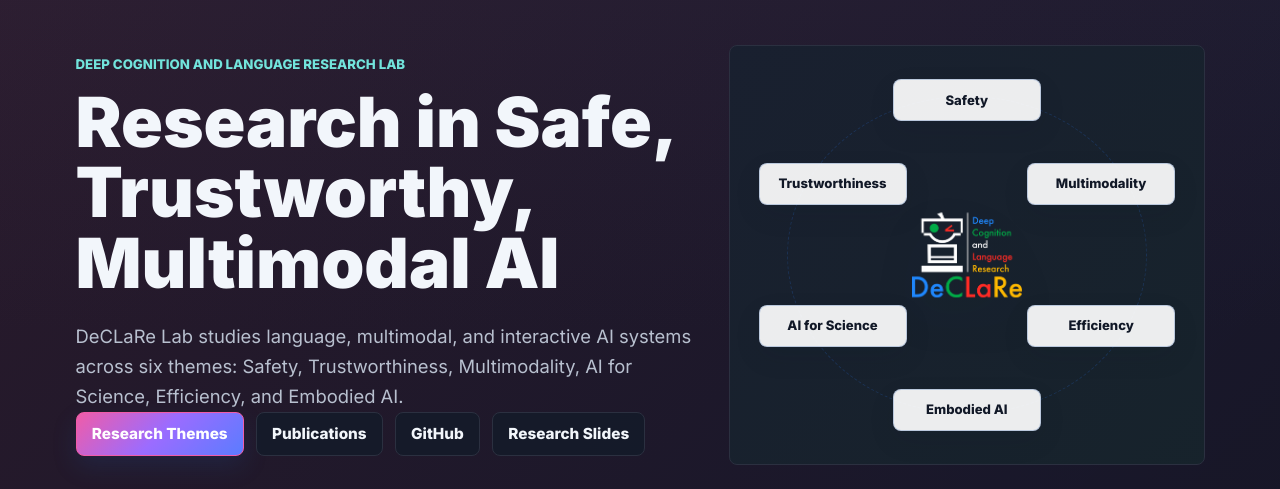
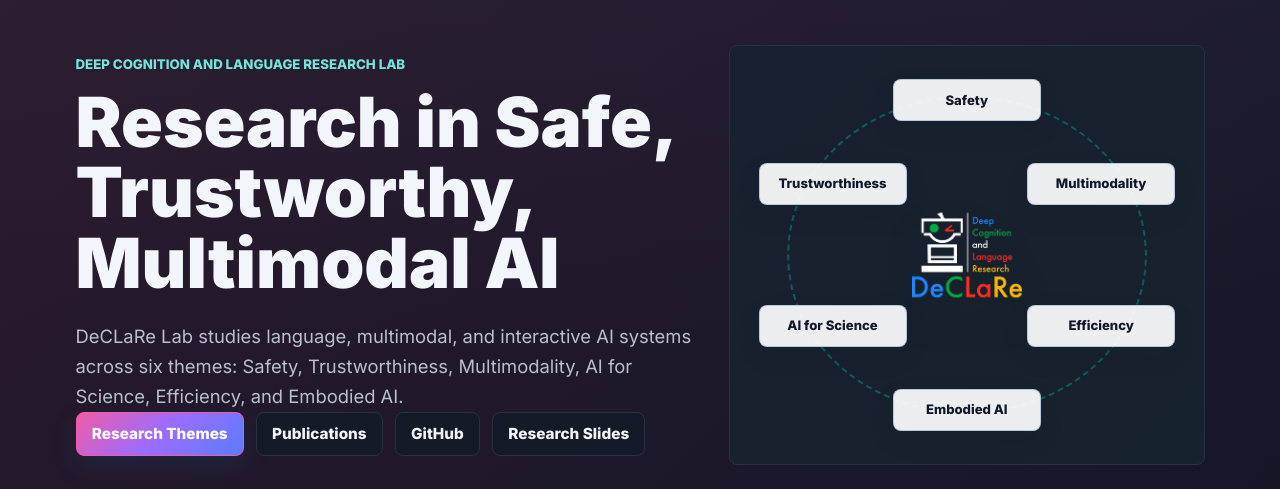
Before and after one commit to declare-lab/declare-lab.github.io, a Jekyll site: the page built from index.md, in a window 1280 px wide. Shown: the part 130-619 px from the top of the page. Built offline with Jekyll 4.4.1, drawn with Linux system fonts in a browser that asks for light colours.

Commit message:
Update declare-lab.scss

```diff
--- a/_sass/declare-lab.scss
+++ b/_sass/declare-lab.scss
@@ -170,8 +170,13 @@
   content: "";
   position: absolute;
   inset: 12%;
-  border: 1px dashed rgba(36, 87, 166, 0.32);
+  border: 2px dashed var(--declare-blue);
   border-radius: 50%;
+  opacity: 0.6;
+}
+
+[data-theme="dark"] .content-text .research-map::before {
+  border-color: var(--declare-teal);
 }
 
 .content-text .research-map__logo {
```
